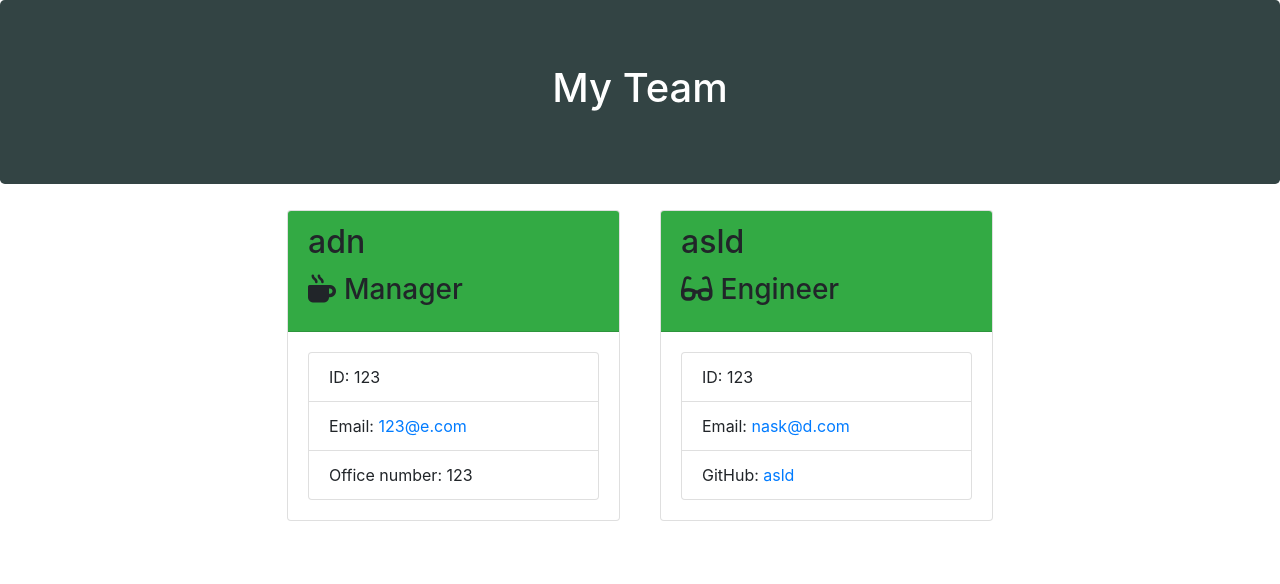
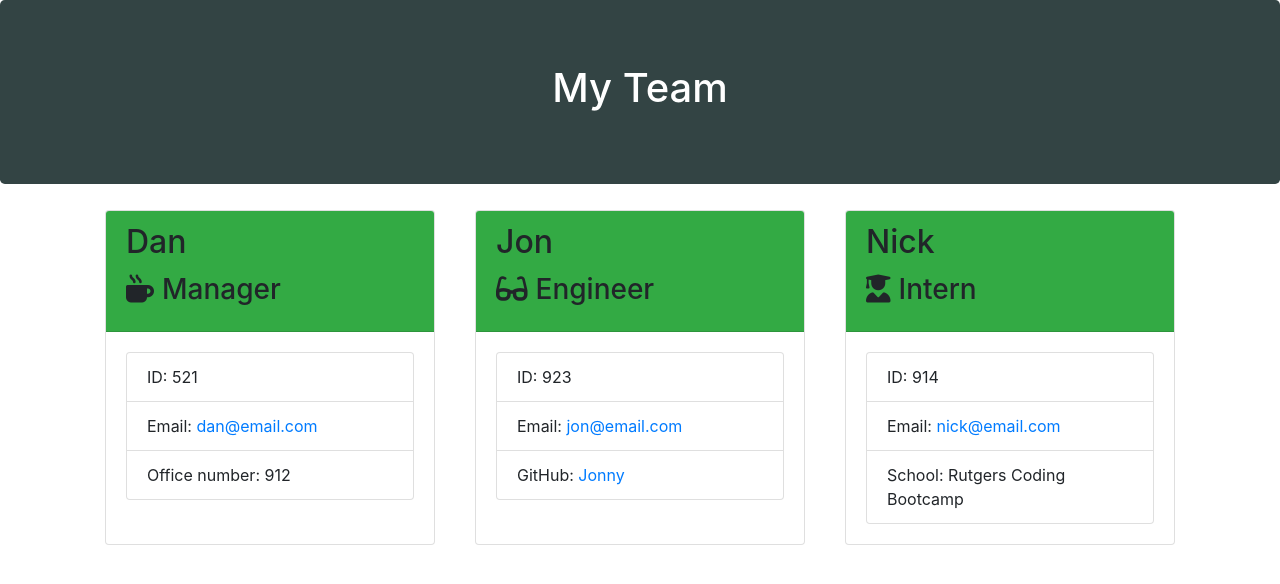
Before and after one commit to nickjchin/team-profile-generator, a website: page output/team.html in a window 1280 px wide. Drawn offline with nearby package versions, Linux system fonts and the light colour scheme.

Commit message:
reran program to get new html and screenshot

```diff
--- a/output/team.html
+++ b/output/team.html
@@ -27,28 +27,42 @@
 
         <div class="card employee-card">
         <div class="card-header">
-            <h2 class="card-title">adn</h2>
+            <h2 class="card-title">Dan</h2>
             <h3 class="card-title"><i class="fas fa-mug-hot mr-2"></i>Manager</h3>
         </div>
         <div class="card-body">
             <ul class="list-group">
-                <li class="list-group-item">ID: 123</li>
-                <li class="list-group-item">Email: <a href="mailto:123@e.com">123@e.com</a></li>
-                <li class="list-group-item">Office number: 123</li>
+                <li class="list-group-item">ID: 521</li>
+                <li class="list-group-item">Email: <a href="mailto:dan@email.com">dan@email.com</a></li>
+                <li class="list-group-item">Office number: 912</li>
             </ul>
         </div>
     </div>
 
         <div class="card employee-card">
     <div class="card-header">
-        <h2 class="card-title">asld</h2>
+        <h2 class="card-title">Jon</h2>
         <h3 class="card-title"><i class="fas fa-glasses mr-2"></i>Engineer</h3>
     </div>
     <div class="card-body">
         <ul class="list-group">
-            <li class="list-group-item">ID: 123</li>
-            <li class="list-group-item">Email: <a href="mailto:nask@d.com">nask@d.com</a></li>
-            <li class="list-group-item">GitHub: <a href="https://github.com/asld" target="_blank" rel="noopener noreferrer">asld</a></li>
+            <li class="list-group-item">ID: 923</li>
+            <li class="list-group-item">Email: <a href="mailto:jon@email.com">jon@email.com</a></li>
+            <li class="list-group-item">GitHub: <a href="https://github.com/Jonny" target="_blank" rel="noopener noreferrer">Jonny</a></li>
+        </ul>
+    </div>
+</div>
+
+        <div class="card employee-card">
+    <div class="card-header">
+        <h2 class="card-title">Nick</h2>
+        <h3 class="card-title"><i class="fas fa-user-graduate mr-2"></i>Intern</h3>
+    </div>
+    <div class="card-body">
+        <ul class="list-group">
+            <li class="list-group-item">ID: 914</li>
+            <li class="list-group-item">Email: <a href="mailto:nick@email.com">nick@email.com</a></li>
+            <li class="list-group-item">School: Rutgers Coding Bootcamp</li>
         </ul>
     </div>
 </div>
--- a/package.json
+++ b/package.json
@@ -21,6 +21,7 @@
   },
   "homepage": "https://github.com/stevetrilogy/unit10hw#readme",
   "dependencies": {
+    "inquire": "^0.4.8",
     "inquirer": "^6.5.2"
   },
   "devDependencies": {
```
Also changed, not shown: output/myTeam-screenshot.PNG, 1 other file.
